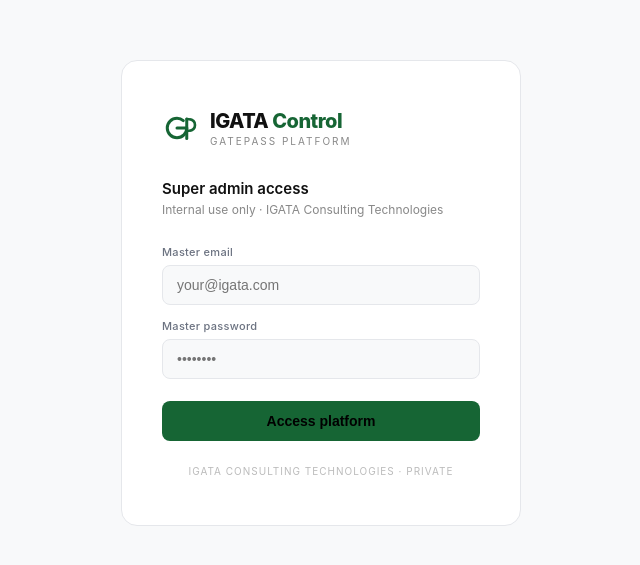
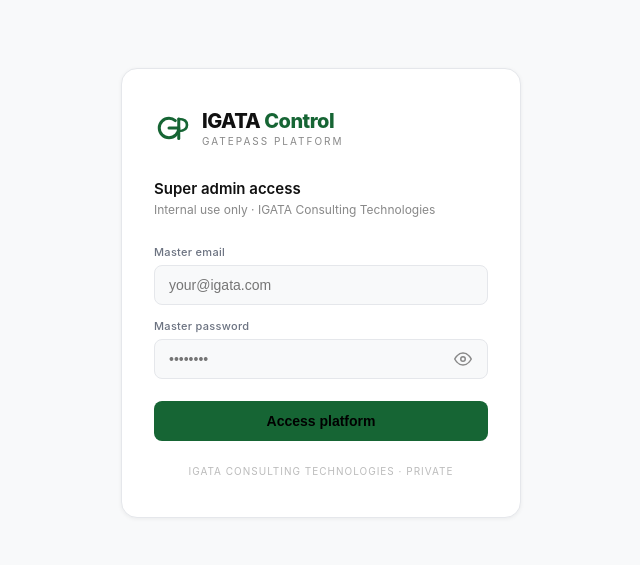
Before and after one commit to IGATA-Consulting-Technologies/gatepass-bamishile, a website: page igata-control.html in a window 1280 px wide. Shown: the part 107-672 px from the top of the page, without its empty margins (319-959 px from the left). Drawn offline with Linux system fonts and the light colour scheme.

Commit message:
Update igata-control.html

```diff
--- a/igata-control.html
+++ b/igata-control.html
@@ -9,8 +9,8 @@
 body { font-family: -apple-system, BlinkMacSystemFont, 'Segoe UI', sans-serif; background: #f8f9fa; color: #111; min-height: 100vh; }
 
 /* LOGIN */
-.login-wrap { min-height: 100vh; display: flex; align-items: center; justify-content: center; padding: 24px; background: #f8f9fa; }
-.login-card { background: #fff; border: 1px solid #e5e7eb; border-radius: 16px; padding: 48px 40px; width: 100%; max-width: 400px; }
+.login-wrap { min-height: 100vh; display: flex; align-items: center; justify-content: center; padding: 24px; background: #f8f9fa; width: 100%; }
+.login-card { background: #fff; border: 1px solid #e5e7eb; border-radius: 16px; padding: 40px 32px; width: 100%; max-width: 400px; box-shadow: 0 1px 4px rgba(0,0,0,0.06); }
 .login-logo { display: flex; align-items: center; gap: 12px; margin-bottom: 32px; }
 .login-logo-text { font-size: 20px; font-weight: 800; color: #111; letter-spacing: -0.5px; }
 .login-logo-text span { color: #166534; }
@@ -171,7 +171,14 @@
     <label class="field-label">Master email</label>
     <input class="field-input" type="email" id="login-email" placeholder="your@igata.com" onkeydown="if(event.key==='Enter') document.getElementById('login-password').focus()"/>
     <label class="field-label">Master password</label>
-    <input class="field-input" type="password" id="login-password" placeholder="••••••••" onkeydown="if(event.key==='Enter') doLogin()"/>
+    <div class="password-wrap" style="margin-bottom:14px;position:relative;">
+      <input class="field-input" type="password" id="login-password" placeholder="••••••••" onkeydown="if(event.key==='Enter') doLogin()" style="padding-right:44px;margin-bottom:0;"/>
+      <button onclick="togglePassword()" type="button" style="position:absolute;right:12px;top:50%;transform:translateY(-50%);background:none;border:none;cursor:pointer;color:#888;padding:4px;display:flex;align-items:center;">
+        <svg id="eye-icon" width="18" height="18" viewBox="0 0 24 24" fill="none" stroke="currentColor" stroke-width="2" stroke-linecap="round" stroke-linejoin="round">
+          <path d="M1 12s4-8 11-8 11 8 11 8-4 8-11 8-11-8-11-8z"/><circle cx="12" cy="12" r="3"/>
+        </svg>
+      </button>
+    </div>
     <button class="login-btn" id="login-btn" onclick="doLogin()">Access platform</button>
     <div class="login-error" id="login-error">Invalid credentials</div>
     <div class="login-footer">IGATA Consulting Technologies · Private</div>
```
